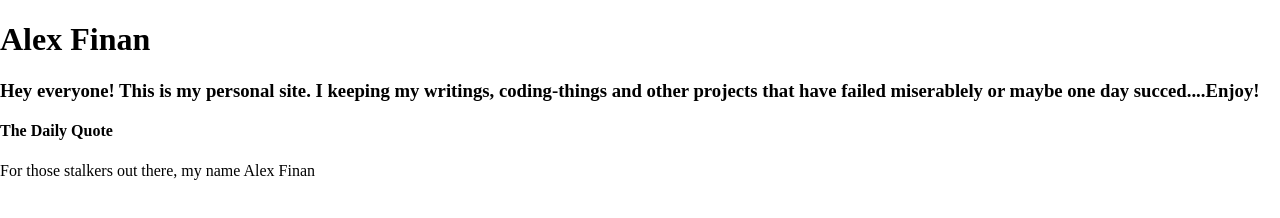
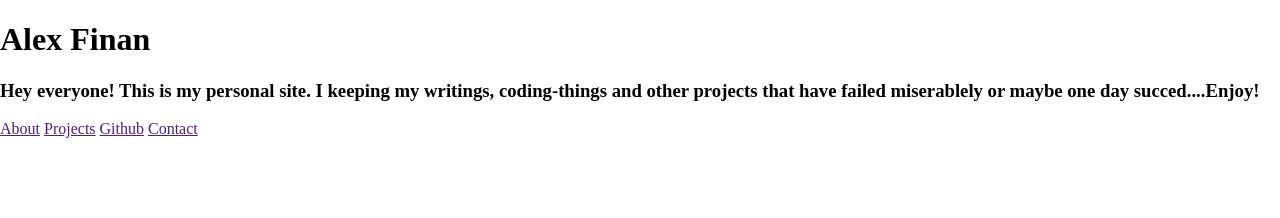
Before and after one commit to GitRonin718/Personal-Site, a plain HTML site: page index.html in a window 1280 px wide. Drawn offline with nearby package versions, Linux system fonts and the light colour scheme.

Commit message:
updated index-page

```diff
--- a/index.html
+++ b/index.html
@@ -14,18 +14,14 @@
 		<h1>Alex Finan</h1>
 		<h3> Hey everyone! This is my personal site. I keeping my writings, coding-things and other projects that have failed miserablely or maybe one day succed....Enjoy!</h3>
 	</header>
+	<!-- NAVBAR Fix to the top of the screen-->
+	<nav class="navbar">
+		<a href="">About</a>
+		<a href="">Projects</a>
+		<a href="">Github</a>
+		<a href="">Contact</a>
 
-<!-- MOVE TO TOP RIGHT OF THE SCREEN AND USE FONT FOR NAME-->
-
-	<aside class="middle-left">
-		<h4>
-			The Daily Quote
-		</h4></aside>
-		<p>
-			For those stalkers out there, my name Alex Finan
-		</p>
-
-
-	</section> <!-- Wrapper -->
+	</nav> <!-- .navbar -->
+	</section> <!-- .wrapper1 -->
 </body>
 </html>
```
